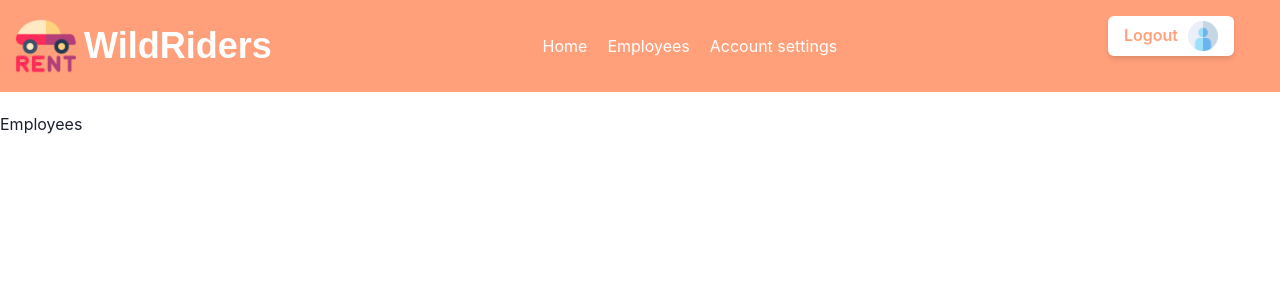
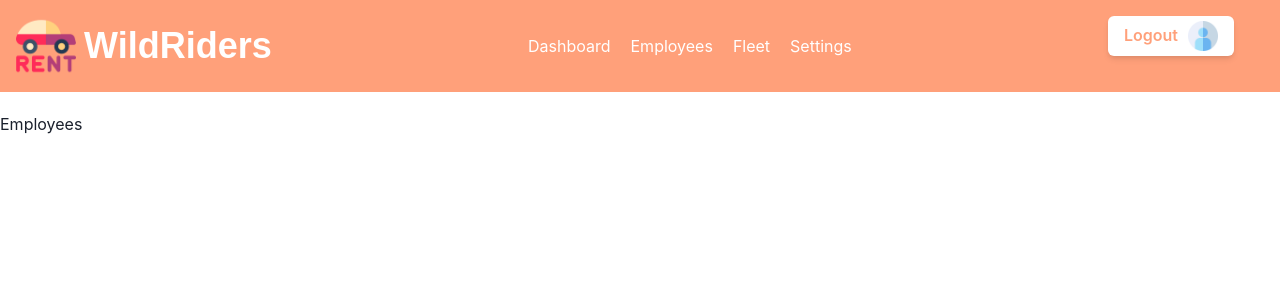
Before and after one commit to paul-chatelain-fernandes/wildriders, a Next.js app: page /home-company in a window 1280 px wide. Shown: the top 300 px of the page. Built offline with nearby package versions, Linux system fonts and the light colour scheme; a web font is replaced by a local one.

Commit message:
feat: skdfucghiu

```diff
--- a/app/NavbarCompany.tsx
+++ b/app/NavbarCompany.tsx
@@ -28,12 +28,15 @@ const NavbarUser = () => {
         <Spacer />
         <Center>
           <Link href="/home-company" mr="20px">
-            Home
+            Dashboard
           </Link>
           <Link href="/company/employees" mr="20px">
             Employees
           </Link>
-          <Link>Account settings</Link>
+          <Link href="/company/fleet" mr="20px">
+            Fleet
+          </Link>
+          <Link href="/company/settings">Settings</Link>
         </Center>
         <Spacer />
         <Box>
--- a/app/company/fleet/page.tsx
+++ b/app/company/fleet/page.tsx
@@ -22,6 +22,7 @@ import {
 import ModalResources from "./ModalAddVehicle";
 import { AddIcon } from "@chakra-ui/icons";
 import { useState } from "react";
+import NavbarCompany from "../../NavbarCompany";
 export default function Page() {
   const { isOpen, onOpen, onClose } = useDisclosure();
   const [dataCars, setDataCars] = useState([
@@ -88,6 +89,7 @@ export default function Page() {
   ]);
   return (
     <>
+      <NavbarCompany />
       <Heading fontFamily="myFont2">{"Company fleet manager"}</Heading>
       <Flex justifyContent="right" pr="20px">
         <Button
@@ -115,8 +117,8 @@ export default function Page() {
                   </Text>
                   <Text>
                     This sofa is perfect for modern tropical spaces, baroque
-                      inspired spaces, earthy toned spaces and for people who
-                      love a chic design with a sprinkle of vintage design.
+                    inspired spaces, earthy toned spaces and for people who love
+                    a chic design with a sprinkle of vintage design.
                   </Text>
                   <Flex justifyContent="space-between">
                     <Box>
```
Also changed, not shown: app/company/settings/page.tsx (+8 -1 lines). Lines whose indentation alone changed are shown as unchanged.
